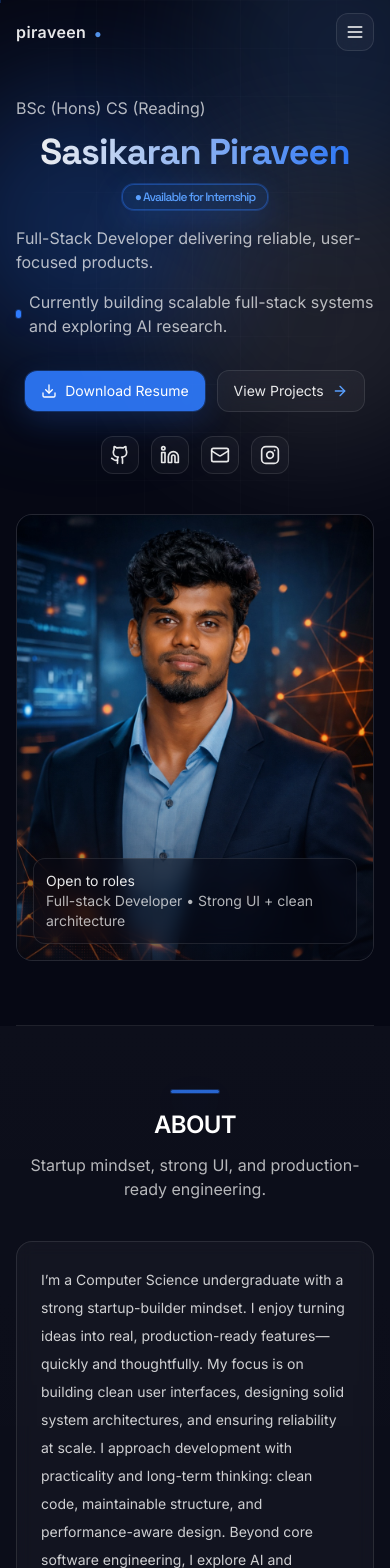
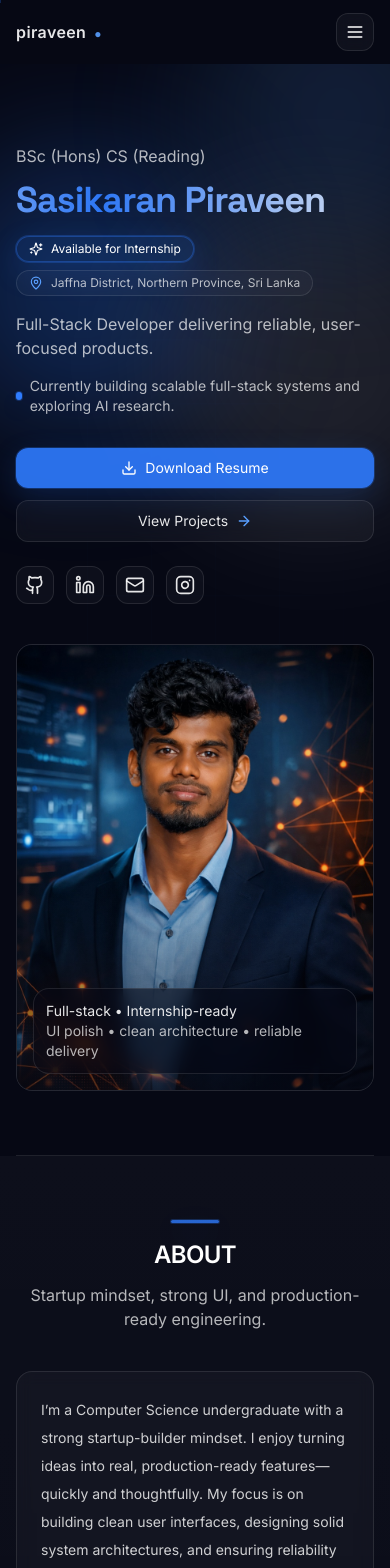
Before and after one commit to Piraveen17/Portfolio, a React (Vite) app: page / in a window 390 px wide. Shown: the top 1568 px of the page. Built offline with nearby package versions, Linux system fonts and the light colour scheme.

Commit message:
Some bugs fixed

```diff
--- a/package.json
+++ b/package.json
@@ -11,6 +11,7 @@
   "dependencies": {
     "@fontsource/inter": "^5.0.20",
     "@fontsource/space-grotesk": "^5.0.19",
+    "@vercel/analytics": "^1.6.1",
     "clsx": "^2.1.1",
     "framer-motion": "^11.0.0",
     "lucide-react": "^0.446.0",
--- a/src/App.tsx
+++ b/src/App.tsx
@@ -13,12 +13,15 @@ import { ContactCard } from "./components/ContactCard";
 import { Footer } from "./components/Footer";
 import { motion } from "framer-motion";
 import { RESEARCH } from "./lib/data";
+import { Analytics } from "@vercel/analytics/react";
 
 export function App() {
   return (
     <div className="min-h-screen bg-bg-950 text-white font-body">
       <ScrollProgress />
       <SiteBackground />
+      <Analytics />
+
       <Navbar />
       <main>
         <Hero />
@@ -188,7 +191,6 @@ export function App() {
 
         <Footer />
       </main>
-
       <BackToTop />
     </div>
   );
--- a/src/components/Hero.tsx
+++ b/src/components/Hero.tsx
@@ -6,6 +6,8 @@ import {
   Mail,
   ArrowRight,
   Download,
+  MapPin,
+  Sparkles,
 } from "lucide-react";
 import { PROFILE } from "../lib/data";
 import { scrollToId } from "../lib/scroll";
@@ -23,10 +25,11 @@ const fadeUp = {
 
 export function Hero() {
   return (
-    <section id="top" className="relative overflow-hidden pt-24">
+    <section id="top" className="relative overflow-hidden pt-20 sm:pt-24">
       {/* Hero-only animated background */}
       <div className="pointer-events-none absolute inset-0">
-        <div className="absolute inset-0 grid-overlay opacity-30" />
+        <div className="absolute inset-0 neon-grid-slow" />
+
         <motion.div
           className="absolute -left-24 top-16 h-72 w-72 rounded-full bg-blueglow-500/25 blur-3xl"
           animate={{ x: [0, 40, 0], y: [0, 20, 0] }}
@@ -45,7 +48,6 @@ export function Hero() {
       </div>
 
       <div className="container-px relative">
-        {/* Intro quick fade (non-blocking) */}
         <motion.div
           initial={{ opacity: 0 }}
           animate={{ opacity: 1 }}
@@ -69,16 +71,29 @@ export function Hero() {
                 animate="show"
                 variants={fadeUp}
                 custom={0.12}
-                className="mt-3 flex flex-wrap items-center justify-center gap-3 text-4xl font-semibold tracking-tight sm:justify-start sm:text-5xl display-text"
+                className="mt-3 text-4xl font-semibold tracking-tight sm:text-5xl display-text"
               >
-                <span className="shimmer-text animation-shimmer">
+                <span className="shimmer-text animate-shimmer">
                   {PROFILE.name}
                 </span>
+              </motion.h1>
 
-                <span className="inline-flex items-center gap-2 rounded-xl border border-blueglow-500/40 bg-blueglow-500/10 px-3 py-1 text-xs font-medium text-blueglow-400 shadow-glow">
-                  ● Available for Internship
+              {/* Premium chips row (separate from H1) */}
+              <motion.div
+                initial="hidden"
+                animate="show"
+                variants={fadeUp}
+                custom={0.17}
+                className="mt-4 flex flex-wrap items-center gap-2"
+              >
+                <span className="inline-flex items-center gap-2 rounded-full border border-blueglow-500/35 bg-blueglow-500/10 px-3 py-1 text-xs font-medium text-blueglow-300 shadow-glow">
+                  <Sparkles className="h-3.5 w-3.5" /> Available for Internship
                 </span>
-              </motion.h1>
+                <span className="inline-flex items-center gap-2 rounded-full border border-white/10 bg-white/[0.03] px-3 py-1 text-xs font-medium text-white/70 backdrop-blur">
+                  <MapPin className="h-3.5 w-3.5 text-blueglow-400" />{" "}
+                  {PROFILE.location}
+                </span>
+              </motion.div>
 
               <motion.p
                 initial="hidden"
@@ -95,21 +110,21 @@ export function Hero() {
                 animate="show"
                 variants={fadeUp}
                 custom={0.28}
-                className="mt-4 text-base sm:text-lg muted"
               >
-                <TypingLine text={PROFILE.currently} />
+                <TypingLine text={PROFILE.currently} align="start" />
               </motion.div>
 
+              {/* Full-width CTAs on mobile = premium */}
               <motion.div
                 initial="hidden"
                 animate="show"
                 variants={fadeUp}
                 custom={0.34}
-                className="mt-8 flex flex-wrap items-center justify-center gap-3 md:justify-start"
+                className="mt-8 flex flex-col gap-3 sm:flex-row sm:items-center"
               >
                 <a
                   href={PROFILE.resumeUrl}
-                  className="inline-flex items-center gap-2 rounded-xl bg-blueglow-500/90 px-4 py-2.5 text-sm font-medium text-white shadow-glow transition hover:bg-blueglow-500 hover:shadow-glowStrong"
+                  className="inline-flex w-full items-center justify-center gap-2 rounded-xl bg-blueglow-500/90 px-4 py-2.5 text-sm font-medium text-white shadow-glow transition hover:bg-blueglow-500 hover:shadow-glowStrong sm:w-auto"
                 >
                   <Download className="h-4 w-4" />
                   Download Resume
@@ -118,7 +133,7 @@ export function Hero() {
                 <button
                   type="button"
                   onClick={() => scrollToId("projects")}
-                  className="inline-flex items-center gap-2 rounded-xl border border-white/10 bg-white/[0.04] px-4 py-2.5 text-sm font-medium text-white/90 backdrop-blur transition hover:-translate-y-0.5 hover:shadow-glow"
+                  className="inline-flex w-full items-center justify-center gap-2 rounded-xl border border-white/10 bg-white/[0.04] px-4 py-2.5 text-sm font-medium text-white/90 backdrop-blur transition hover:-translate-y-0.5 hover:shadow-glow sm:w-auto"
                 >
                   View Projects
                   <ArrowRight className="h-4 w-4 text-blueglow-400" />
@@ -130,7 +145,7 @@ export function Hero() {
                 animate="show"
                 variants={fadeUp}
                 custom={0.42}
-                className="mt-6 flex items-center justify-center gap-3 md:justify-start"
+                className="mt-6 flex items-center gap-3"
               >
                 <a
                   className="rounded-xl border border-white/10 bg-white/[0.03] p-2 hover:shadow-glow"
@@ -163,7 +178,9 @@ export function Hero() {
               </motion.div>
             </div>
 
+            {/* Photo card tuned for mobile */}
             <div className="md:col-span-5">
+              <div className="mx-auto max-w-[360px] md:max-w-none">
                 <TiltCard>
                   <motion.div
                     initial={{ opacity: 0, y: 18 }}
@@ -173,30 +190,30 @@ export function Hero() {
                       duration: 0.65,
                       ease: [0.16, 1, 0.3, 1],
                     }}
-                  className="card card-hover overflow-hidden relative before:absolute before:-inset-[2px] before:rounded-[18px] before:bg-blueglow-500/30 before:blur-lg before:opacity-70 before:-z-10"
+                    className="card card-hover rounded-3xl overflow-hidden relative before:absolute before:-inset-[2px] before:rounded-[26px] before:bg-blueglow-500/30 before:blur-lg before:opacity-70 before:-z-10"
                   >
                     <div className="relative aspect-[4/5] w-full">
-                    {/* Replace with your own photo: public/profile.jpg */}
                       <img
                         src="/profile.jpg"
                         alt="Profile"
                         className="h-full w-full object-cover opacity-95"
                         loading="eager"
                       />
-                    <div className="absolute inset-0 bg-gradient-to-t from-bg-950/55 via-transparent to-transparent" />
+                      <div className="absolute inset-0 bg-gradient-to-t from-bg-950/60 via-transparent to-transparent" />
                       <div className="absolute bottom-4 left-4 right-4">
-                      <div className="rounded-xl border border-white/10 bg-bg-950/50 p-3 backdrop-blur">
+                        <div className="rounded-2xl border border-white/10 bg-bg-950/55 p-3 backdrop-blur">
                           <p className="text-sm font-medium text-white/90">
-                          Open to roles
+                            Full-stack • Internship-ready
                           </p>
                           <p className="text-sm muted">
-                          Full-stack Developer • Strong UI + clean architecture
+                            UI polish • clean architecture • reliable delivery
                           </p>
                         </div>
                       </div>
                     </div>
                   </motion.div>
                 </TiltCard>
+              </div>
             </div>
           </div>
 
--- a/src/components/Navbar.tsx
+++ b/src/components/Navbar.tsx
@@ -1,4 +1,12 @@
-import { Download, Github, Instagram, Linkedin, Mail, Menu, X } from "lucide-react";
+import {
+  Download,
+  Github,
+  Instagram,
+  Linkedin,
+  Mail,
+  Menu,
+  X,
+} from "lucide-react";
 import { useEffect, useMemo, useState } from "react";
 import { PROFILE } from "../lib/data";
 import { getActiveSection, scrollToId } from "../lib/scroll";
@@ -40,11 +48,13 @@ export function Navbar() {
   }, [ids]);
 
   return (
-    <header className="fixed left-0 top-0 z-40 w-full">
+    <header className="fixed sticky left-0 top-0 z-40 w-full">
       <div
         className={[
           "transition-all duration-300",
-          solid ? "border-b border-white/10 bg-bg-950/65 backdrop-blur" : "bg-transparent",
+          solid
+            ? "border-b border-white/10 bg-bg-950/65 backdrop-blur"
+            : "bg-transparent",
         ].join(" ")}
       >
         <div className="container-px flex h-16 items-center justify-between">
@@ -66,7 +76,9 @@ export function Navbar() {
                 onClick={() => scrollToId(s.id)}
                 className={[
                   "text-sm transition-colors",
-                  active === s.id ? "text-white" : "text-white/70 hover:text-white",
+                  active === s.id
+                    ? "text-white"
+                    : "text-white/70 hover:text-white",
                 ].join(" ")}
               >
                 <span className="relative">
@@ -104,7 +116,9 @@ export function Navbar() {
       <div
         className={[
           "md:hidden transition-all duration-300",
-          open ? "max-h-[520px] opacity-100" : "max-h-0 opacity-0 pointer-events-none",
+          open
+            ? "max-h-[520px] opacity-100"
+            : "max-h-0 opacity-0 pointer-events-none",
         ].join(" ")}
       >
         <div className="border-b border-white/10 bg-bg-950/80 backdrop-blur">
@@ -120,23 +134,43 @@ export function Navbar() {
                   }}
                   className="flex items-center justify-between rounded-xl border border-white/10 bg-white/[0.03] px-4 py-3 text-left"
                 >
-                  <span className={active === s.id ? "text-white" : "text-white/80"}>{s.label}</span>
+                  <span
+                    className={active === s.id ? "text-white" : "text-white/80"}
+                  >
+                    {s.label}
+                  </span>
                   <span className="text-blueglow-400/80">→</span>
                 </button>
               ))}
             </div>
 
             <div className="mt-4 flex flex-wrap items-center gap-2">
-              <a href={PROFILE.github} className="rounded-xl border border-white/10 bg-white/[0.03] p-2 hover:shadow-glow" aria-label="GitHub">
+              <a
+                href={PROFILE.github}
+                className="rounded-xl border border-white/10 bg-white/[0.03] p-2 hover:shadow-glow"
+                aria-label="GitHub"
+              >
                 <Github className="h-5 w-5" />
               </a>
-              <a href={PROFILE.linkedin} className="rounded-xl border border-white/10 bg-white/[0.03] p-2 hover:shadow-glow" aria-label="LinkedIn">
+              <a
+                href={PROFILE.linkedin}
+                className="rounded-xl border border-white/10 bg-white/[0.03] p-2 hover:shadow-glow"
+                aria-label="LinkedIn"
+              >
                 <Linkedin className="h-5 w-5" />
               </a>
-              <a href={`mailto:${PROFILE.email}`} className="rounded-xl border border-white/10 bg-white/[0.03] p-2 hover:shadow-glow" aria-label="Email">
+              <a
+                href={`mailto:${PROFILE.email}`}
+                className="rounded-xl border border-white/10 bg-white/[0.03] p-2 hover:shadow-glow"
+                aria-label="Email"
+              >
                 <Mail className="h-5 w-5" />
               </a>
-              <a href={PROFILE.instagram} className="rounded-xl border border-white/10 bg-white/[0.03] p-2 hover:shadow-glow" aria-label="Instagram">
+              <a
+                href={PROFILE.instagram}
+                className="rounded-xl border border-white/10 bg-white/[0.03] p-2 hover:shadow-glow"
+                aria-label="Instagram"
+              >
                 <Instagram className="h-5 w-5" />
               </a>
 
--- a/src/components/TypingLine.tsx
+++ b/src/components/TypingLine.tsx
@@ -3,9 +3,11 @@ import { useEffect, useMemo, useState } from "react";
 export function TypingLine({
   text,
   speed = 22,
+  align = "start",
 }: {
   text: string;
   speed?: number;
+  align?: "start" | "center";
 }) {
   const chars = useMemo(() => text.split(""), [text]);
   const [i, setI] = useState(0);
@@ -18,7 +20,12 @@ export function TypingLine({
   }, [done, speed, i]);
 
   return (
-    <div className="mt-4 flex items-center justify-start gap-2 text-m sm:text-base">
+    <div
+      className={[
+        "mt-4 flex items-center gap-2 text-sm sm:text-base",
+        align === "center" ? "justify-center" : "justify-start",
+      ].join(" ")}
+    >
       <span className="inline-flex h-2 w-2 rounded-full bg-blueglow-500 shadow-glow" />
       <span className="muted">
         {chars.slice(0, i).join("")}
--- a/src/main.tsx
+++ b/src/main.tsx
@@ -2,6 +2,7 @@ import React from "react";
 import ReactDOM from "react-dom/client";
 import "./styles/globals.css";
 import { App } from "./App";
+
 
 ReactDOM.createRoot(document.getElementById("root")!).render(
   <React.StrictMode>
```
Also changed, not shown: 1 other file (tests, documents, lock files or other folders). Lines whose indentation alone changed are shown as unchanged.
